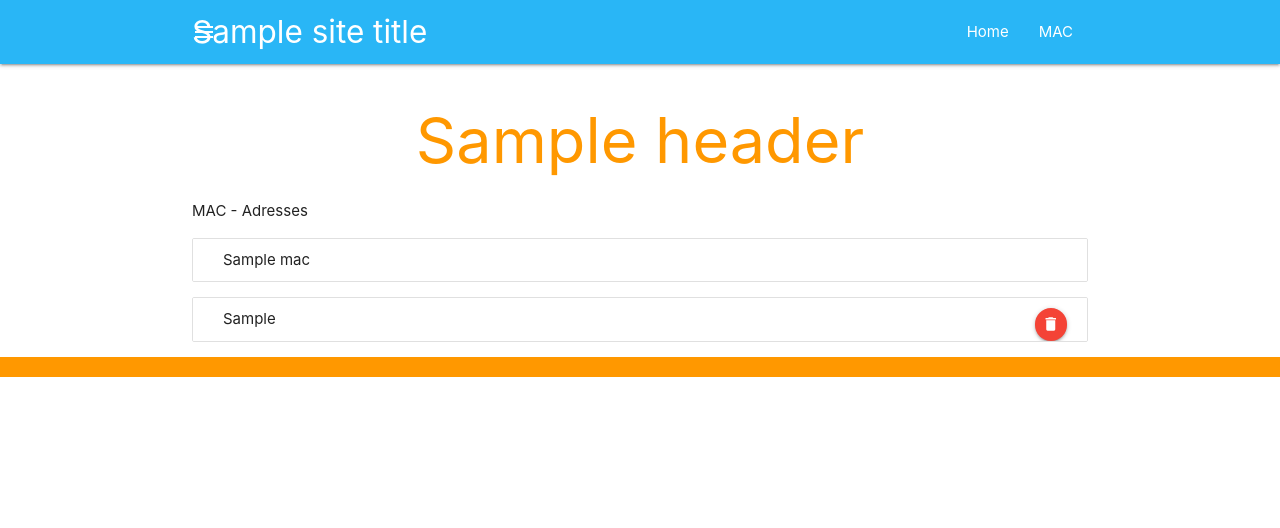
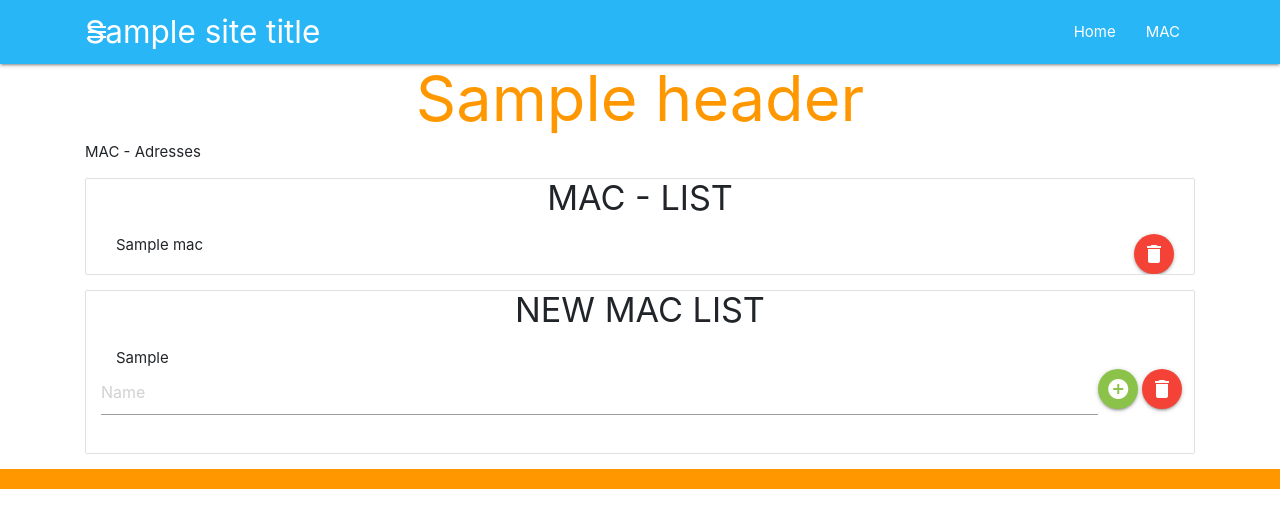
Before and after one commit to moussamarmouch/house, a Flask app: template templates/index.html in a window 1280 px wide. Shown: the top 528 px of the page. Run offline with Flask 2, Linux system fonts and the light colour scheme; the template is opened without the code that fills it: most values are stand-ins (such as "Sample title", 1, 10 or a date in 2020); some libraries are stand-ins or nearby versions.

Commit message:
added add and blacklist button
Co-authored-by: Samir EL-Ha <Samir-elha@users.noreply.github.com>

```diff
--- a/app.py
+++ b/app.py
@@ -1,22 +1,28 @@
+import re
 import subprocess
 import csv
 from types import new_class
-from flask import Flask, flash,render_template
+from flask import Flask, flash,render_template, request
 
 
 app = Flask(__name__)
 
-@app.route("/")
-def hello():
-    return "Hello World!"
+# @app.route("/blacklisted")
+# def blacklisted():
+#     with open('data/blacklist.csv', "w+", newline='') as csvfile3:
+#     reader3 = csv.reader(csvfile3, delimiter=';')
+#     return "Hello World!"
 
 @app.route("/12")
 def titel2():
     mac = []
+    host = []
     known = []
+    mac_bekend = []
     black = []
-    with open('data/test.csv', "w+", newline='') as csvfile, open('data/known.csv', newline='') as csvfile1, open("data/blacklist.csv", newline = '') as csvfile2:
-        subprocess.Popen("fing -r 1 -o log,csv,data/test.csv", shell=True, stdout=subprocess.PIPE).stdout.read()
+    # with open('data/test.csv', "w+", newline='') as csvfile, open('data/known.csv', newline='') as csvfile1, open("data/blacklist.csv", newline = '') as csvfile2:
+    with open('data/test.csv', newline='') as csvfile, open('data/known.csv', newline='') as csvfile1, open("data/blacklist.csv", newline = '') as csvfile2:
+        # subprocess.Popen("fing -r 1 -o log,csv,data/test.csv", shell=True, stdout=subprocess.PIPE).stdout.read()
         reader = csv.reader(csvfile, delimiter=';')
         reader1 = csv.reader(csvfile1, delimiter=';')
         reader2 = csv.reader(csvfile2, delimiter=";")
@@ -26,24 +32,38 @@ def titel2():
         for row in reader:
             if row[5] not in mac:
                 if row[5] not in black:
-                    mac.append(row[5])
+                    if row[5] not in mac_bekend:
+                        mac.append(row[5])
+                        zin = row[5] + ";" + row[4]
+                        host.append(zin)
         csvfile.close
 
         for know in reader1:
             if know[0] in mac:
-                known.append(know[1])
+                known.append(know[2])
+                mac_bekend.append(know[0])
 
     csvfile2.close()
     csvfile1.close()
 
-    return render_template('index.html',header='House', mac_list = known, new_mac = mac)
+    return render_template('index.html',header='House', mac_list = known, new_mac = host)
 
-@app.route("/blacklist/<x>", methods = ['POST'])
-def blacklist(x):
+@app.route('/12', methods=['POST'])
+def my_form_post():
+    text = request.form['name']
+    mac = request.form['mac_val']
+    processed_text = mac + ";" + text
+    with open('data/known.csv', "a") as csvfile1:
+        csvfile1.write(processed_text + "\n")
+        csvfile1.close()
+    return titel2()
+
+@app.route("/blacklist/<mac>", methods = ['POST'])
+def blacklist(mac):
     with open("data/blacklist.csv", "a" ) as csvfile2:
-        csvfile2.write(x + "\n")
+        csvfile2.write(mac[:17] + "\n")
         csvfile2.close()
-    return True
+    return titel2()
 
 if __name__ == "__main__":
     app.run(host='0.0.0.0', debug=True)
--- /dev/null
+++ b/data/scan.csv
@@ -0,0 +1,4 @@
+2022/04/14 21:46:45;up;192.168.111.36;;moes;08:00:27:4D:70:93;Cadmus Computer Systems
+2022/04/14 21:46:46;up;192.168.111.33;;CANON;A4:6B:B6:3E:7F:88;
+2022/04/14 21:46:47;up;192.168.111.34;;localhost;E4:7D:BD:BE:54:20;Samsung
+2022/04/14 21:46:48;up;192.168.111.1;;;E0:63:DA:26:17:1B;
--- /dev/null
+++ b/data/test.csv
@@ -0,0 +1,3 @@
+2022/04/14 21:46:45;up;192.168.111.36;;moes;08:00:27:4D:70:93;Cadmus Computer Systems
+2022/04/14 21:46:46;up;192.168.111.33;;CANON;A4:6B:B6:3E:7F:88;
+2022/04/14 21:46:47;up;192.168.111.34;;localhost;E4:7D:BD:BE:54:20;Samsung
--- a/static/css/main.css
+++ b/static/css/main.css
@@ -1,4 +1,3 @@
-.rechts{
-    float: right;
-    margin-left: 100px !important;
+.background{
+    background-color: #AB9B96 !important;
 }
--- a/templates/index.html
+++ b/templates/index.html
@@ -1,5 +1,6 @@
 <!DOCTYPE html>
 <html lang="en">
+
 <head>
     <meta charset="UTF-8">
     <meta http-equiv="X-UA-Compatible" content="IE=edge">
@@ -8,14 +9,19 @@
     <title>{{ site_title }}</title>
 
     <!-- CSS  -->
+    <link href="{{ url_for('static',filename='css/main.css') }}" type="text/css" rel="stylesheet"
+        media="screen,projection" />
+    <link href="{{ url_for('static',filename='css/materialize.min.css') }}" type="text/css" rel="stylesheet"
+        media="screen,projection" />
     <link href="https://fonts.googleapis.com/icon?family=Material+Icons" rel="stylesheet">
-    <link href="{{ url_for('static',filename='css/main.css') }}" type="text/css" rel="stylesheet"
-    media="screen,projection"/>
-    <link href="{{ url_for('static',filename='css/materialize.min.css') }}" type="text/css" rel="stylesheet"
-          media="screen,projection"/>
+    <link rel="stylesheet"
+        href="https://cdnjs.cloudflare.com/ajax/libs/twitter-bootstrap/4.5.3/css/bootstrap-reboot.min.css">
+    <link rel="stylesheet"
+        href="https://cdnjs.cloudflare.com/ajax/libs/twitter-bootstrap/4.5.3/css/bootstrap-grid.min.css">
 
 
 </head>
+
 <body>
     <!--NAVIGATION BAR-->
     <nav class="light-blue lighten-1" role="navigation">
@@ -33,22 +39,35 @@
         <h1 class="header center orange-text">{{ header }}</h1>
         <p>MAC - Adresses</p>
         <ul class="collection with-header">
-        {% for x in mac_list %}
-        <li class="collection-item">{{x}}</li>
+            <h4 class="center">MAC - LIST</h4>
+            {% for m in mac_list %}
+            <li class="collection-item mb-2">{{m}}
+                <a onclick="black('{{m}}')" class="btn-floating btn-medium waves-effect waves-light red right"><i
+                        class="material-icons">delete</i></a>
+            </li>
             {% endfor %}
         </ul>
         <ul class="collection with-header">
+            <h4 class="center">NEW MAC LIST</h4>
             {% for x in new_mac %}
-        <li class="collection-item">{{x}} <a onclick="black('{{x}}')" class=" rechts btn-floating btn-small waves-effect waves-light red"><i class="rechts material-icons">delete</i></a></li>
+            <li class="lijst collection-item">{{x}}
+                <form class="row" id="myform" method="POST">
+                    <input class="col-11" type="text" name='name' id='name' placeholder='Name' />
+                    <input type="hidden" name="mac_val" value="{{x}}">
+                    <a onclick='this.parentNode.submit(); return false;' type="submit" id="submit" class="btn-floating btn-medium waves-effect waves-light light-green"><i type="submit" class="material-icons">add_circle</i></a>
+                    <a onclick="black('{{x}}')" class="btn-floating btn-medium waves-effect waves-light red ml-1"><i class="material-icons">delete</i></a>
+                </form>
+            </li>
             {% endfor %}
         </ul>
     </div>
 
     <script>
-function black(x){
-   fetch("/blacklist/" + x, {
-      method:"POST"
-})}
+        function black(mac) {
+            fetch("/blacklist/" + mac, {
+                method: "POST"
+            })
+        }
     </script>
 
     <!--FOOTER-->
@@ -56,4 +75,5 @@ function black(x){
     </footer>
 
 </body>
+
 </html>
```
Also changed, not shown: data/known.csv (added, +10 -0 lines), 1 other file. Lines whose indentation alone changed are shown as unchanged.
